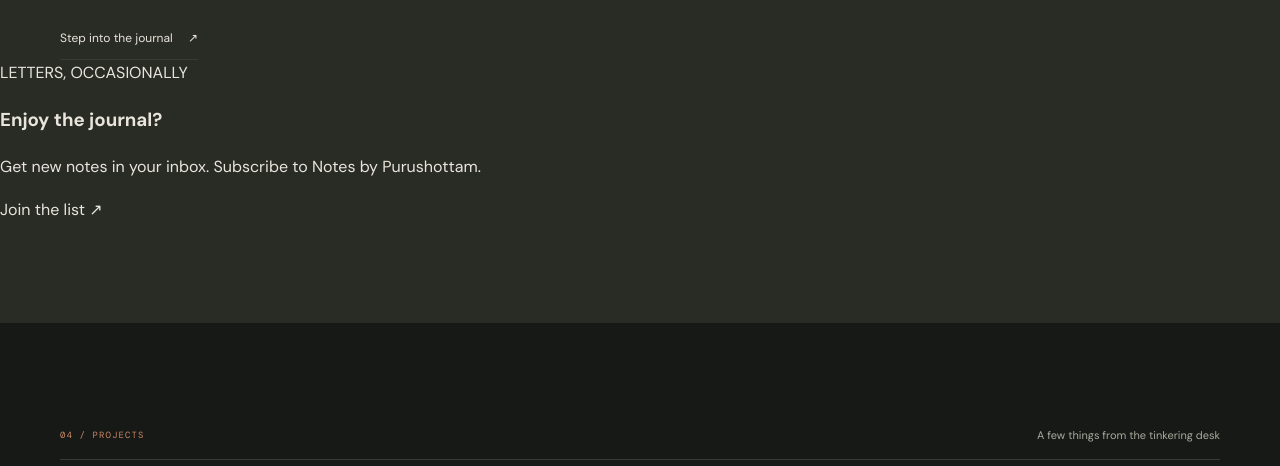
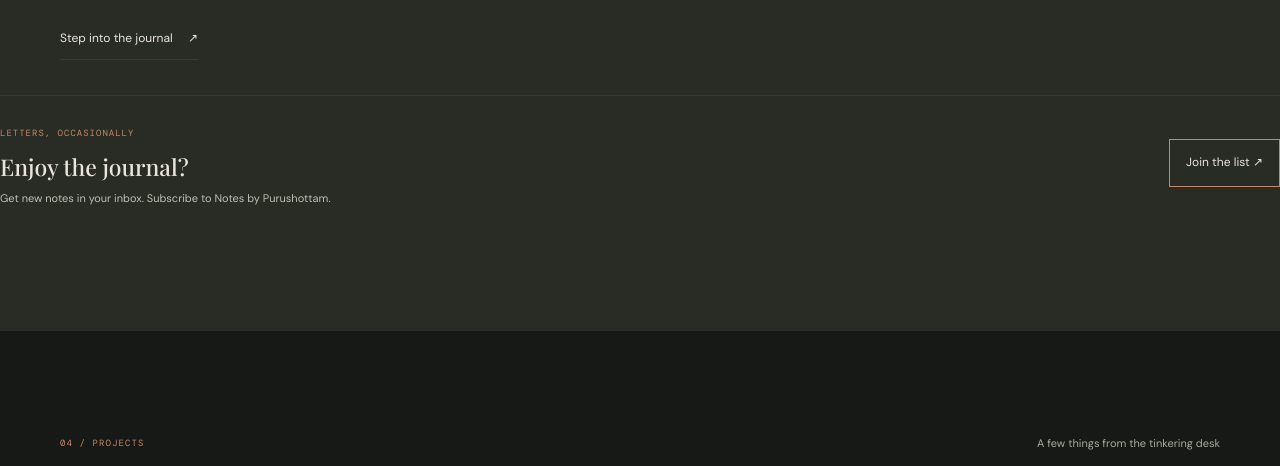
Before and after one commit to purushottamkhakurel/purushottam-portfolio-v2, a plain HTML site: page index.html in a window 1280 px wide. Shown: the part 2967-3433 px from the top of the page. Drawn offline with nearby package versions, Linux system fonts and the light colour scheme; a web font is replaced by a local one.

Commit message:
Style newsletter invitations for journal and homepage

```diff
--- a/css/styles.css
+++ b/css/styles.css
@@ -346,3 +346,17 @@ body{background:var(--bg);color:var(--text)}
  .project-copy p{font-size:11px;}
  .project-list small{display:none;}
 }
+
+
+/* Buttondown newsletter invitation */
+.newsletter{display:flex;align-items:center;justify-content:space-between;gap:32px;padding-block:35px;margin-bottom:12px;border-top:1px solid var(--line);border-bottom:1px solid var(--line)}
+.newsletter-copy>span,.newsletter-home>div>span{font:9px var(--mono);letter-spacing:1px;color:var(--accent)}
+.newsletter h2{font:500 clamp(29px,3.5vw,40px)/1.15 var(--display);margin:10px 0}
+.newsletter h2 em{font-style:italic;color:var(--accent)}
+.newsletter p,.newsletter-home p{max-width:510px;margin:0;color:var(--copy,#c0beb3);font-size:12px;line-height:1.8}
+.newsletter-link,.newsletter-home>a{display:inline-flex;align-items:center;gap:18px;white-space:nowrap;padding:13px 16px;border:1px solid var(--accent);color:var(--text);font-size:12px;transition:background .2s ease,color .2s ease}
+.newsletter-link:hover,.newsletter-home>a:hover{background:var(--accent);color:#211a16}
+.newsletter-home{display:flex;justify-content:space-between;align-items:center;gap:24px;margin-top:35px;padding:22px 0;border-top:1px solid var(--line)}
+.newsletter-home h3{font:500 23px var(--display);margin:7px 0}
+.newsletter-home p{font-size:11px}
+@media(max-width:680px){.newsletter{align-items:flex-start;flex-direction:column;padding-block:28px;gap:20px}.newsletter-home{align-items:flex-start;flex-direction:column;gap:17px}.newsletter-link,.newsletter-home>a{white-space:normal}}
```
